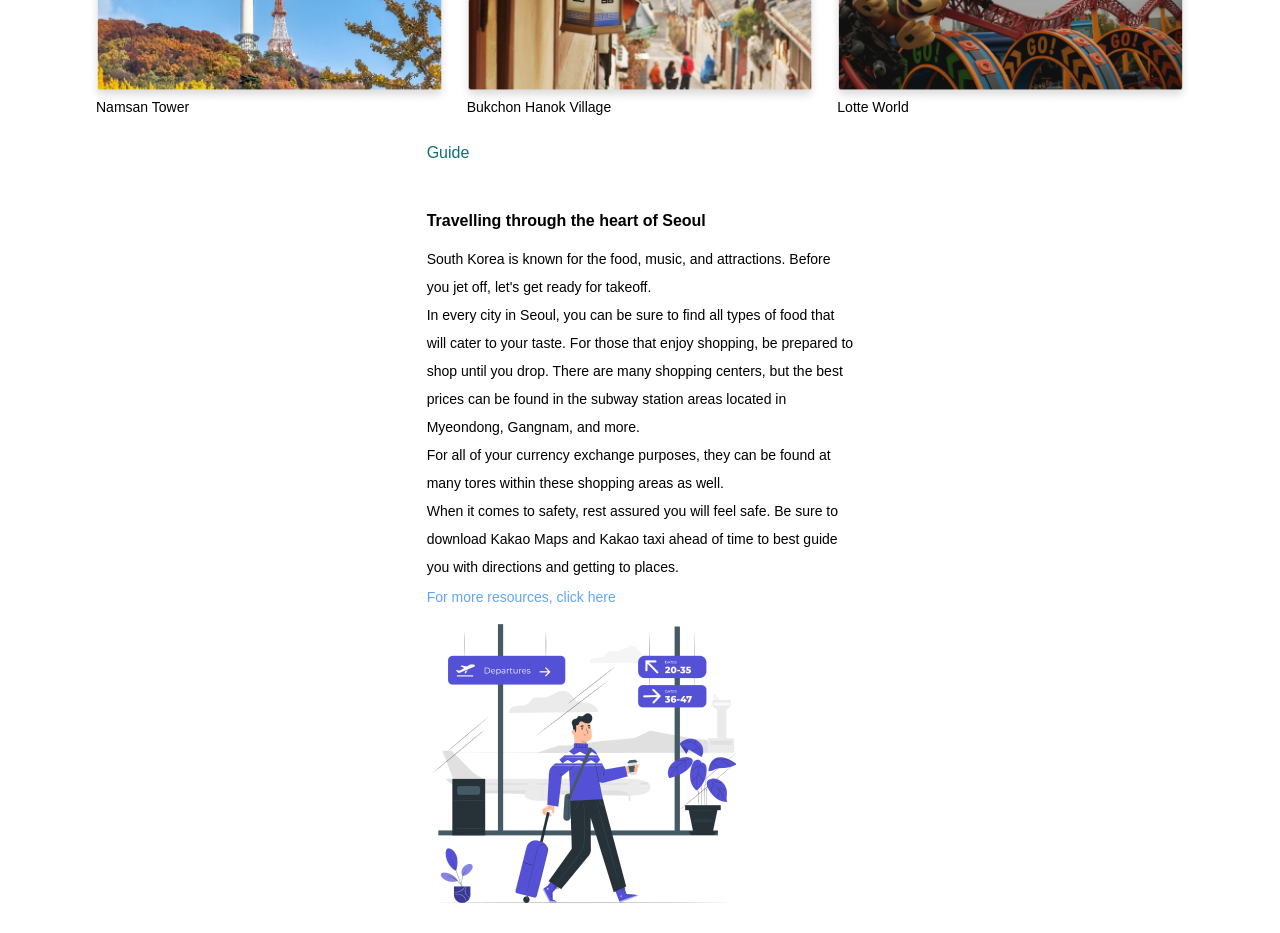
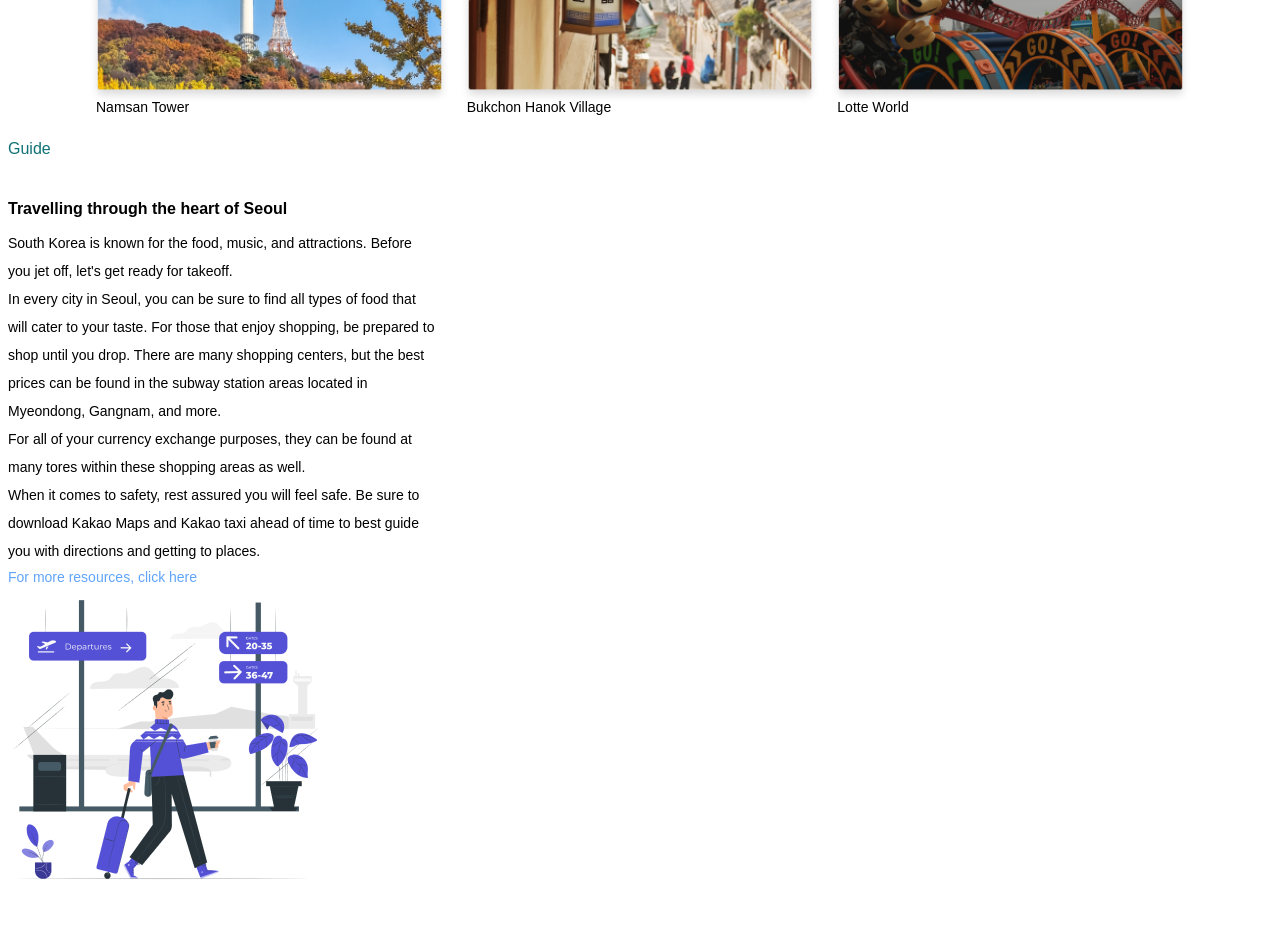
Before and after one commit to Co-Lab-You-Belong-in-Tech/TravelAccess-frontend, a React (Vite) app: page /dashboard/trip in a window 1280 px wide. Shown: the part 980-1913 px from the top of the page. After the commit the page ends 1889 px from the top, so only its background shows below. Built offline with nearby package versions, Linux system fonts and the light colour scheme; sample sign-in values are in the browser's storage.

Commit message:
Update index.jsx

```diff
--- a/src/components/Guide/index.jsx
+++ b/src/components/Guide/index.jsx
@@ -4,7 +4,7 @@ import traveller from '/assets/Images/Airport pic for checklist page 1x.png'
 const Guide = () => {
   return (
 		<div>
-			<div className='container mx-auto w-2/6 leading-loose'>
+			<div className='container mx-auto lg:w-2/6 ml-2'>
 				<h2 className='text-primary mb-7'>Guide</h2>
 				<h3 className='font-bold'>Travelling through the heart of Seoul</h3>
 				<p className='leading-loose'>
```
